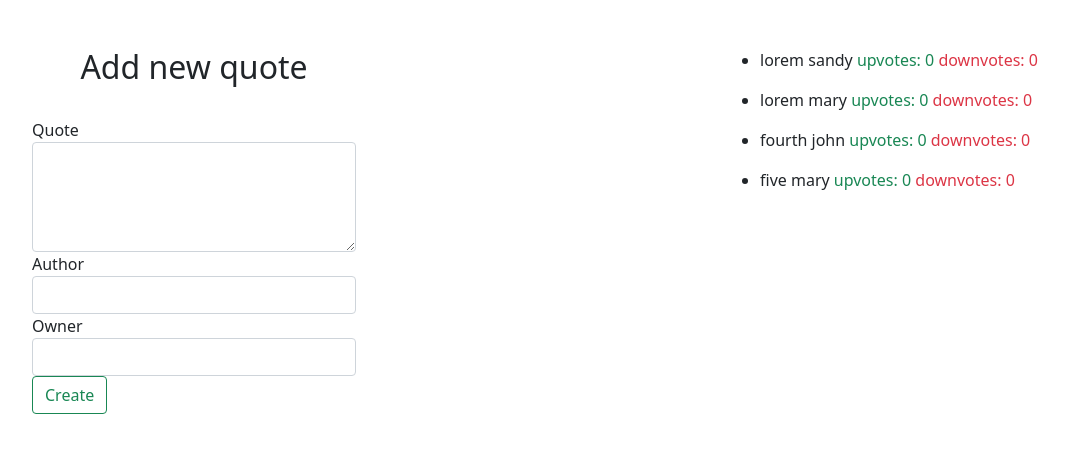
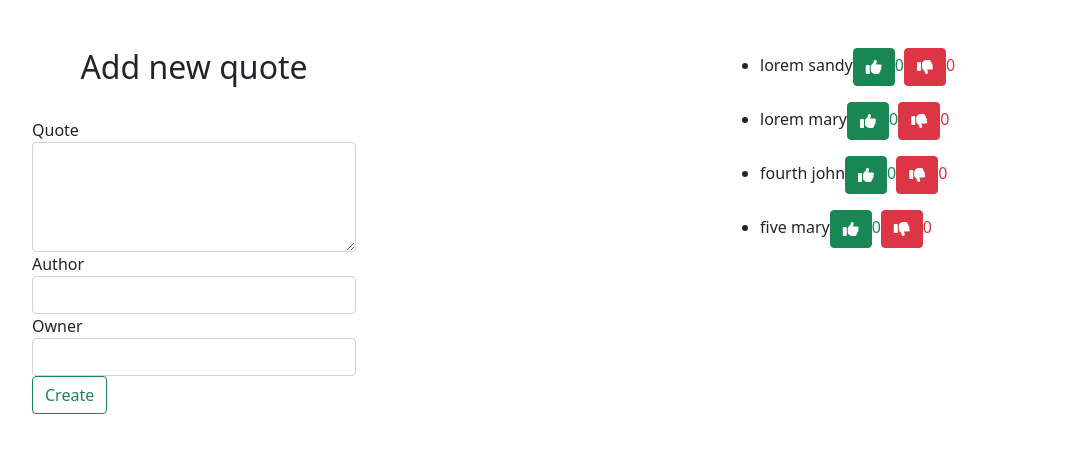
Before and after one commit to Maltilda-Nyaboke/week-8, an Angular app: page / in a window 1280 px wide. Shown: the top 452 px of the page, without its empty margins (98-1167 px from the left). Built offline with nearby package versions, Linux system fonts and the light colour scheme.

Commit message:
style:add button

```diff
--- a/src/app/quote-form/quote-form.component.html
+++ b/src/app/quote-form/quote-form.component.html
@@ -29,12 +29,11 @@
       </form>
 
 
-
     </div>
     <div class="col-md-4"></div>
     <div class="col-md-4">
       <ul *ngFor="let quote of quotes">
-        <li appQuoteHighlight>{{quote.quote}} <span>{{quote.author}}</span>  <span class="text-success "> upvotes: {{quote.upvotes}}</span>   <span class="text-danger ml-3" > downvotes: {{quote.downvotes}}</span></li>
+        <li appQuoteHighlight>{{quote.quote}} <span>{{quote.author}}</span>  <span class="text-success "> <button class="btn btn-success"><i class="fa-solid fa-thumbs-up"></i></button>{{quote.upvotes}}</span>   <span class="text-danger ml-3" ><button class="btn btn-danger"><i class="fa-solid fa-thumbs-down"></i></button>{{quote.downvotes}}</span></li>
       </ul>
     </div>
 
--- a/src/app/quote-form/quote-form.component.ts
+++ b/src/app/quote-form/quote-form.component.ts
@@ -19,9 +19,13 @@ newQuote = new Quote('','',0,0);
 create(){
 }
 @Output() addQuote = new EventEmitter<Quote>()
-submitQuote(){
+ submitQuote(){
   this.addQuote.emit(this.newQuote);
     }
+
+
+
+
   constructor() { }
 
   ngOnInit(): void {
```
